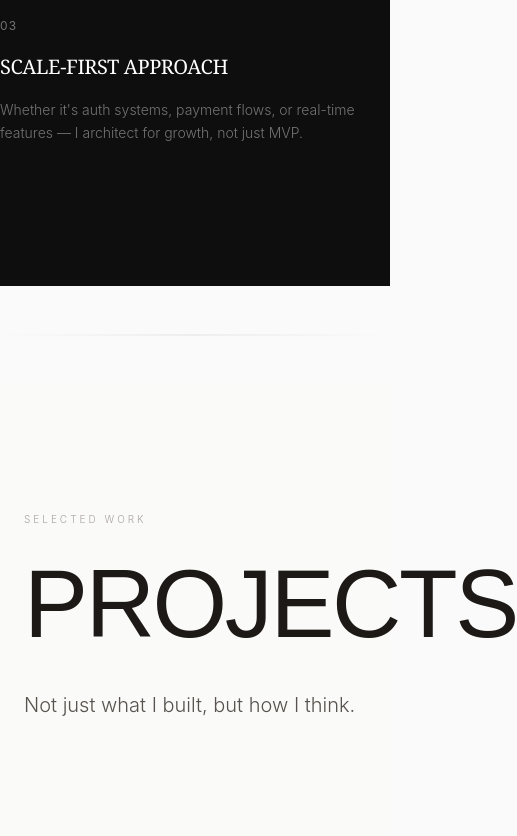
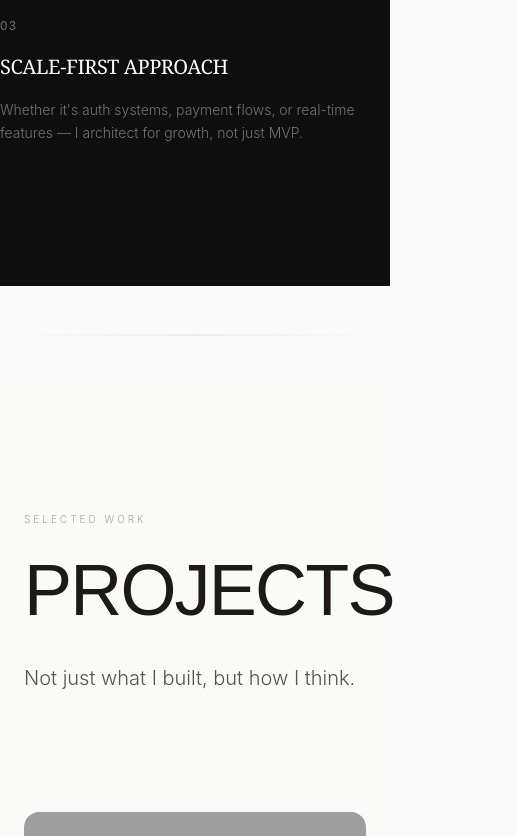
Before and after one commit to joelfrancis1122/portfolioo, a React (Vite) app: page / in a window 390 px wide. Shown: the part 1912-2748 px from the top of the page, 517 px wide, since content can reach past the window. Built offline with nearby package versions, Linux system fonts and the light colour scheme; grey boxes are pictures that could not be loaded; the HTML template or start-up script is replaced by a standard one.

Commit message:
fix: font size decreased

```diff
--- a/src/components/Work.tsx
+++ b/src/components/Work.tsx
@@ -229,7 +229,7 @@ export const Work = () => (
         <span className="text-[10px] tracking-[0.3em] uppercase text-stone-400 block mb-6 font-light">
           Selected Work
         </span>
-        <h2 className="text-7xl lg:text-8xl font-light tracking-tight text-stone-900 leading-[1.1]">
+        <h2 className="text-6xl lg:text-8xl font-light tracking-tight text-stone-900 leading-[1.1]">
           Projects
         </h2>
         <p className="mt-8 text-lg text-stone-600 font-light max-w-2xl leading-relaxed">
```
